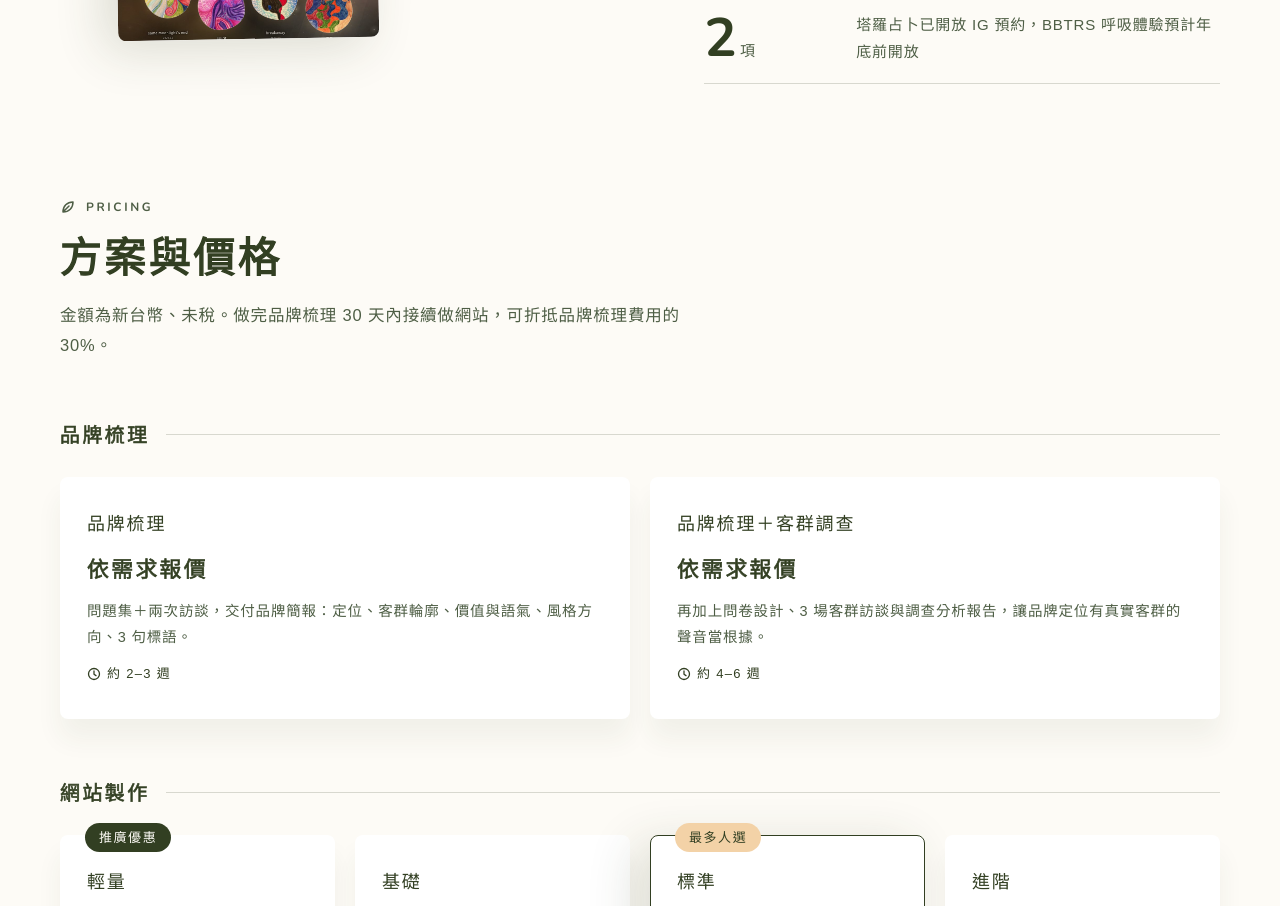
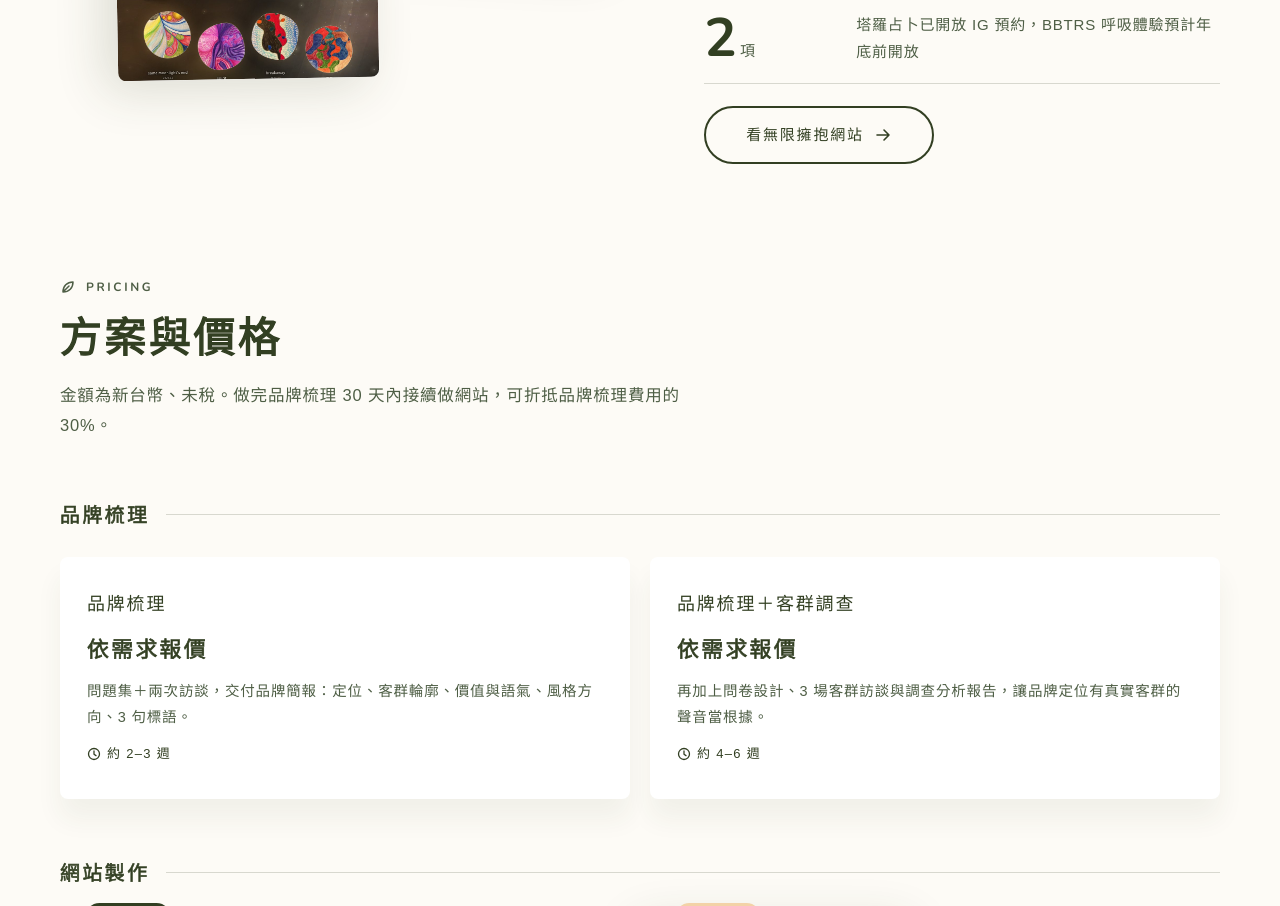
Before and after one commit to bobobogate/jessie-website, a plain HTML site: page index.html in a window 1280 px wide. Shown: the part 4517-5423 px from the top of the page. Drawn offline with nearby package versions, Linux system fonts and the light colour scheme; a web font is replaced by a local one.

Commit message:
無限擁抱案例補上網站連結 taintedream.tw
Co-Authored-By: Claude Opus 5.5 <noreply@anthropic.com>
Claude-Session: https://claude.ai/code/session_019gNTUoAkDNCd6PLycEjwWd

```diff
--- a/index.html
+++ b/index.html
@@ -451,6 +451,7 @@ body::before{content:"";position:fixed;inset:0 0 auto;height:env(safe-area-inset
           <div class="stat"><span class="n">5<small>條</small></span><p>部落格、塔羅與占卜、人類圖、身體工作、藝術創作，五條探索途徑一頁看懂</p></div>
           <div class="stat"><span class="n">2<small>項</small></span><p>塔羅占卜已開放 IG 預約，BBTRS 呼吸體驗預計年底前開放</p></div>
         </div>
+        <div><a class="btn btn-line" href="https://taintedream.tw" target="_blank" rel="noopener">看無限擁抱網站<svg class="arrow" aria-hidden="true"><use href="#arrow"/></svg></a></div>
       </div>
     </div>
   </div>
```
